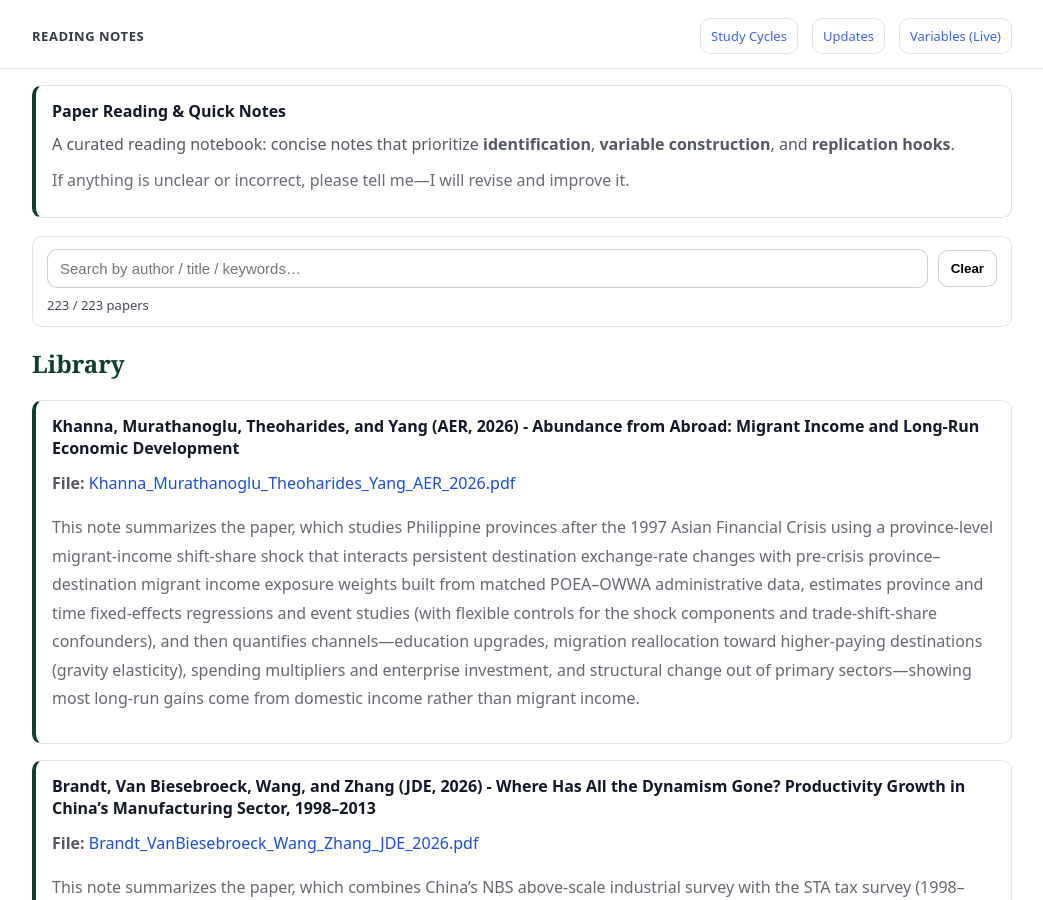
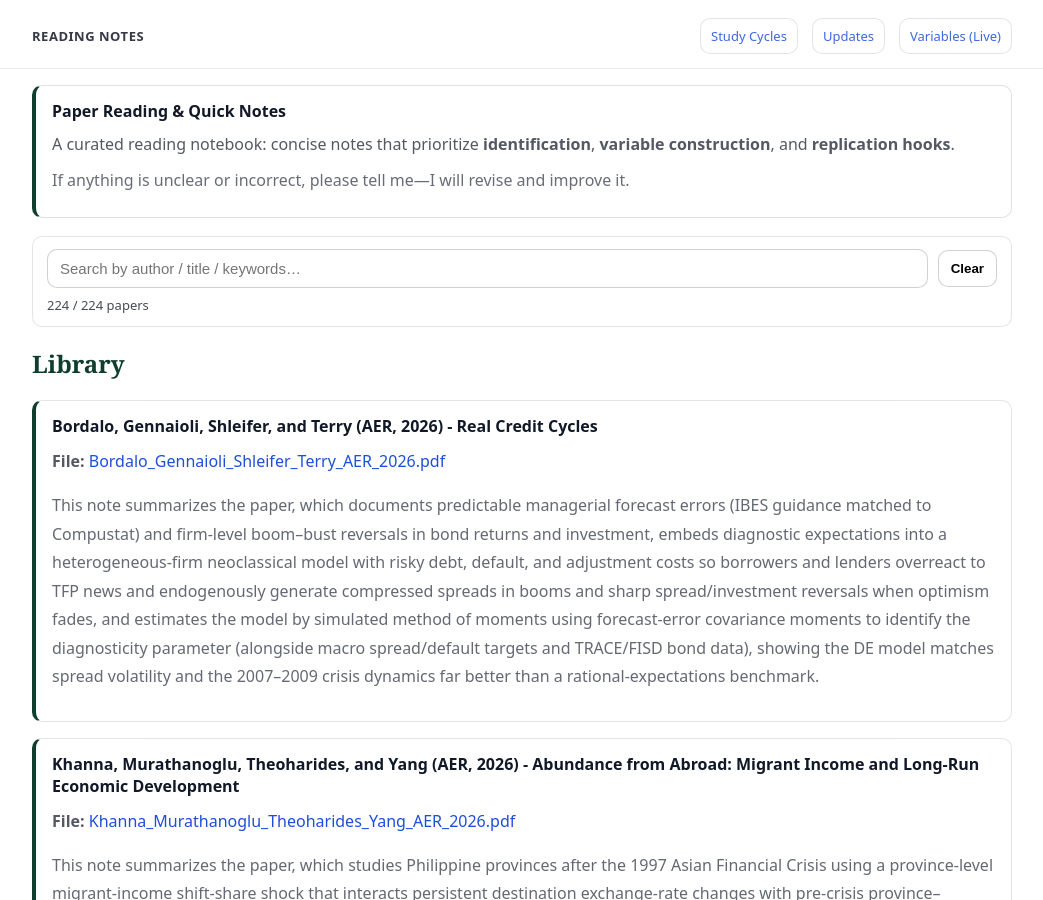
Before and after one commit to yaxinzn/study-archive, a Jekyll site: the page built from reading/index.md, in a window 1280 px wide and 900 px high. Shown: the whole window, without its empty margins (118-1161 px from the left). Built offline with Jekyll 4.4.1, drawn with Linux system fonts in a browser that asks for light colours.

Commit message:
Reading: add/update Bordalo_Gennaioli_Shleifer_Terry_AER_2026.pdf

```diff
--- a/_data/reading.yml
+++ b/_data/reading.yml
@@ -1,3 +1,7 @@
+- title: "Bordalo, Gennaioli, Shleifer, and Terry (AER, 2026) - Real Credit Cycles"
+  file: "Bordalo_Gennaioli_Shleifer_Terry_AER_2026.pdf"
+  desc: "This note summarizes the paper, which documents predictable managerial forecast errors (IBES guidance matched to Compustat) and firm-level boom–bust reversals in bond returns and investment, embeds diagnostic expectations into a heterogeneous-firm neoclassical model with risky debt, default, and adjustment costs so borrowers and lenders overreact to TFP news and endogenously generate compressed spreads in booms and sharp spread/investment reversals when optimism fades, and estimates the model by simulated method of moments using forecast-error covariance moments to identify the diagnosticity parameter (alongside macro spread/default targets and TRACE/FISD bond data), showing the DE model matches spread volatility and the 2007–2009 crisis dynamics far better than a rational-expectations benchmark."
+
 - title: "Khanna, Murathanoglu, Theoharides, and Yang (AER, 2026) - Abundance from Abroad: Migrant Income and Long-Run Economic Development"
   file: "Khanna_Murathanoglu_Theoharides_Yang_AER_2026.pdf"
   desc: "This note summarizes the paper, which studies Philippine provinces after the 1997 Asian Financial Crisis using a province-level migrant-income shift-share shock that interacts persistent destination exchange-rate changes with pre-crisis province–destination migrant income exposure weights built from matched POEA–OWWA administrative data, estimates province and time fixed-effects regressions and event studies (with flexible controls for the shock components and trade-shift-share confounders), and then quantifies channels—education upgrades, migration reallocation toward higher-paying destinations (gravity elasticity), spending multipliers and enterprise investment, and structural change out of primary sectors—showing most long-run gains come from domestic income rather than migrant income."
```
Also changed, not shown: 1 other file.
